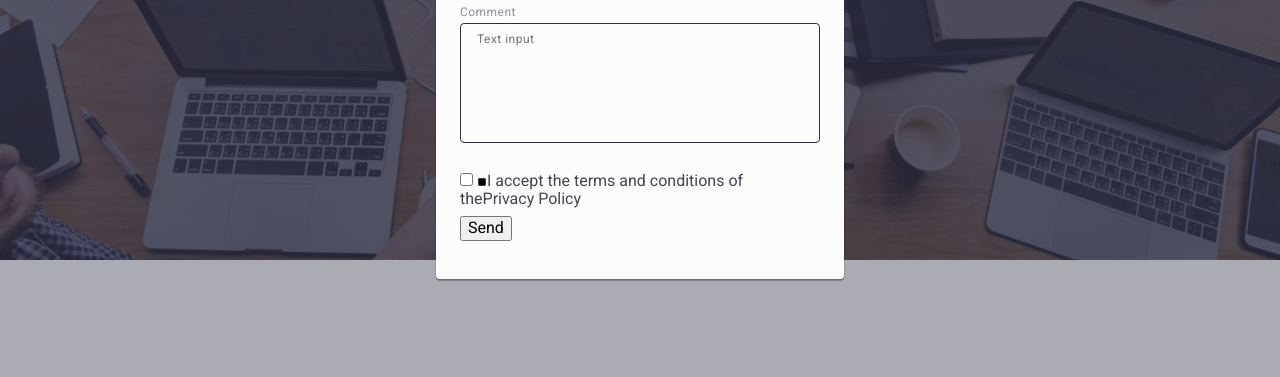
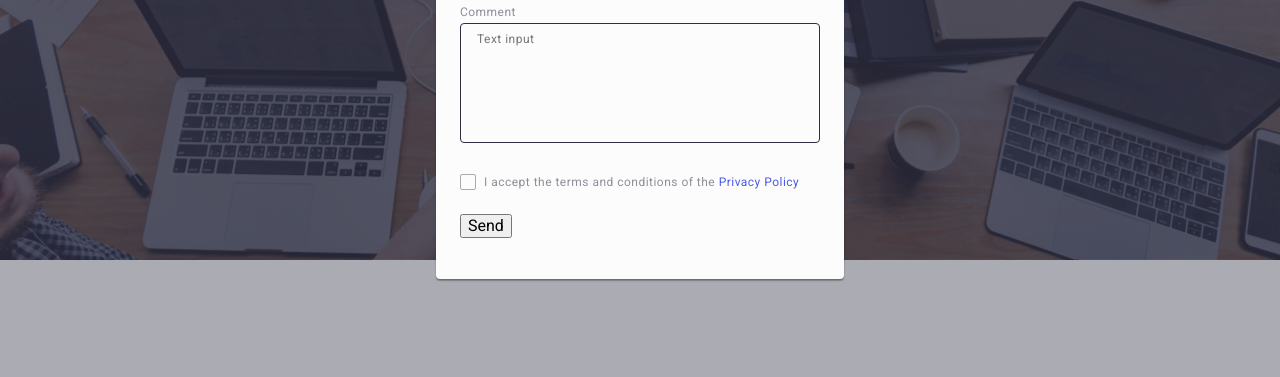
Before and after one commit to TaniaBilousova/goit-markup-hw-5, a plain HTML site: page index.html in a window 1280 px wide. Shown: the part 413-790 px from the top of the page. Drawn offline with nearby package versions, Linux system fonts and the light colour scheme.

Commit message:
add-css-hw

```diff
--- a/css/styles.css
+++ b/css/styles.css
@@ -612,3 +612,29 @@ border-color: #2E2F42;
 .modal-text:focus{
 border-color: #4D5AE5;
 }
+.modal-check{
+margin-bottom: 24px;
+}
+.check-text{
+font-size: 12px;
+line-height: 1.17;
+letter-spacing: 0.04em;
+color: #8e8f99;
+}
+.check-span{
+width: 16px;
+height: 16px;
+border: 1px solid rgba(46, 47, 66, 0.4);
+border-radius: 2px;
+margin-right: 8px;
+ransition: background-color 250ms cubic-bezier(0.4, 0, 0.2, 1),
+border 250ms cubic-bezier(0.4, 0, 0.2, 1), fill 250ms cubic-bezier(0.4, 0, 0.2, 1);
+display: inline-flex;
+align-items: center;
+justify-content: center;
+fill: transparent;
+}
+.privacy-policy{
+color: #4d5ae5;
+
+}
--- a/index.html
+++ b/index.html
@@ -534,11 +534,11 @@
                 id="user-comment" class="modal-text" placeholder="Text input"></textarea>
              </div>
 
-             <div class="modal-field">
+             <div class="modal-check">
               <input
                 type="checkbox"
                 name="user-privacy"
-                class="check-input"
+                class="check-input visually-hidden"
                 id="user-privacy"
                 value="true"
               />
@@ -546,7 +546,7 @@
                 <span class="check-span">
                   <svg class="check-icon" width="10" height="8">
                     <use href="./images/icons-2.svg#icon-Checkbox"></use>
-                  </svg></span>I accept the terms and conditions of the<a href="" class="privacy-policy"></a>Privacy Policy</label>
+                  </svg></span>I accept the terms and conditions of the <Privacy href=""class="privacy-policy">Privacy Policy</a></label>
             </div>
           <button type="submit">Send</button>
         </form>
```
